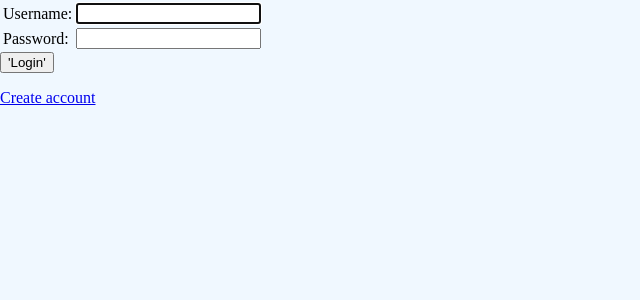
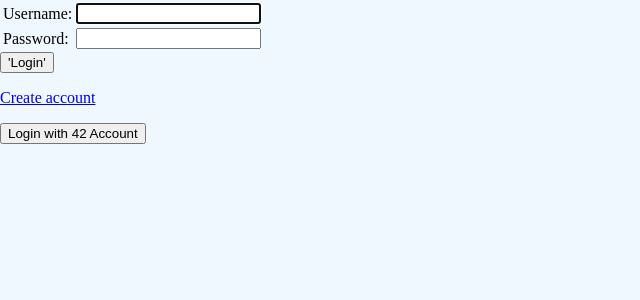
Before and after one commit to yfoucade/ft_transcendence, a Django app: page /accounts/login/ in a window 1280 px wide. Shown: the part 60-360 px from the top of the page, without its empty margins (0-640 px from the left). Run offline with Django 4.2, Linux system fonts and the light colour scheme.

Commit message:
popup-start

```diff
--- /dev/null
+++ b/app/src/transcendence/static/transcendence/accounts/authentif.js
@@ -0,0 +1,7 @@
+function handleLogin() {
+	console.log("Authentification en cours..");
+
+	const apiUID = 'u-s4t2ud-ba2f40600381a654f7efe53fd4f0f7c810f01346021559142adfef5c9a162468'
+	const url = `https://api.intra.42.fr/oauth/authorize?client_id=${apiUID}&redirect_uri=http%3A%2F%2Flocalhost%3A8000%2F&response_type=code`;
+	const popup = window.open(url, '_blank', 'width=600,height=800');
+}
--- a/app/src/transcendence/templates/registration/login.html
+++ b/app/src/transcendence/templates/registration/login.html
@@ -34,5 +34,6 @@
     {# Assumes you set up the password_reset view in your URLconf #}
     {# <p><a href="{% url 'password_reset' %}">{% trans 'Forgotten password?' %}</a></p> #}
     <p><a href="{% url 'signup' %}?next={{ next }}">{% trans 'Create account' %}</a></p>
+    <button onClick="handleLogin()">{% trans 'Login with 42 Account' %}</button>
 </main>
 {% endblock content %}
--- a/app/src/transcendence/templates/transcendence/base.html
+++ b/app/src/transcendence/templates/transcendence/base.html
@@ -26,7 +26,8 @@
         <script src="{% static 'transcendence/accounts/signup.js' %}?{% now 'U' %}" defer></script>
         <script src="{% static 'transcendence/accounts/edit_profile.js' %}?{% now 'U' %}" defer></script>
         <script src="{% static 'transcendence/script.js' %}?{% now 'U' %}" defer></script>
-    {% endblock scripts %}
+        <script src="{% static 'transcendence/accounts/authentif.js' %}?{% now 'U' %}" defer></script>
+        {% endblock scripts %}
 </head>
 
 <body>
```
